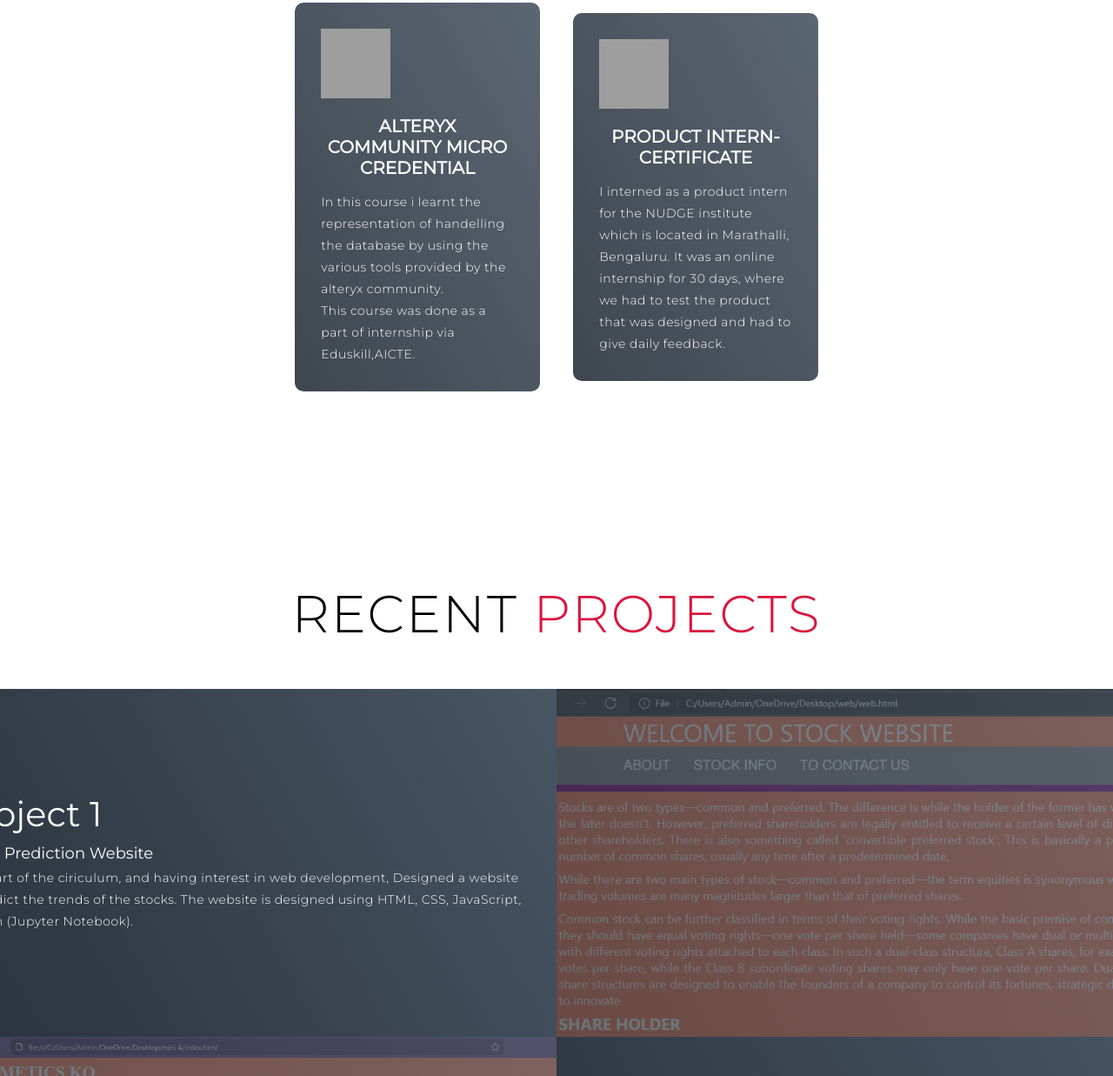
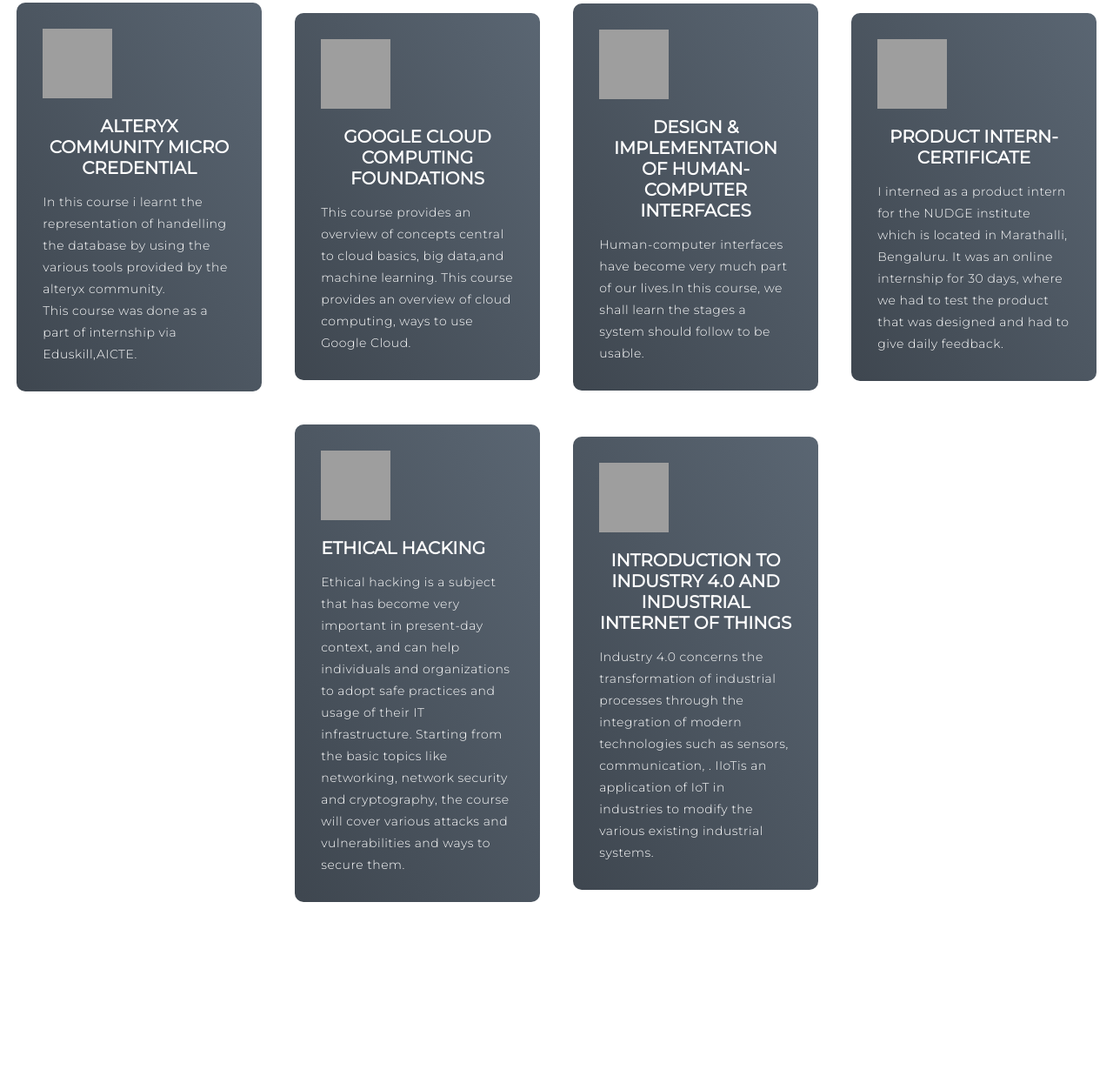
Before and after one commit to LishaRanganath/Portfolio, a plain HTML site: page index.html in a window 1280 px wide. Shown: the part 1586-2823 px from the top of the page at 87% size. Drawn offline with Linux system fonts and the light colour scheme; grey boxes are pictures that could not be loaded.

Commit message:
Update index.html

```diff
--- a/index.html
+++ b/index.html
@@ -58,7 +58,7 @@
       <div class="service-bottom">
         <div class="service-item">
           <div class="icon"><img src="https://img.icons8.com/bubbles/100/000000/services.png" /></div>
-          <h2>Artificial Intelligence: Search Methods for problem solving</h2>
+          <h2>Artificial Intelligence:Search Methods for problem solving</h2>
           <p>In this course i explored a variety of representation formalisms and the associated algorithms for reasoning. I started with a simple language of propositions and so on..</p>
         </div>
         <div class="service-item">
@@ -76,7 +76,7 @@
         <div class="service-item">
           <div class="icon"><img src="https://img.icons8.com/bubbles/100/000000/services.png" /></div>
           <h2>Affective Computing</h2>
-          <p>This course will overview the emotion theory, computational modelling of emotions, analysis of emotions using different modalities (such as voice, facial expressions, physiological signals etc) and related machine learning and/or signal processing techniques.</p>
+          <p>This course overviews the emotion theory, computational modelling, analysis of emotions using different modalities and related machine learning and/or signal processing techniques. Also discusses ethical, legal and social implications of affective computing.</p>
         </div>
         <div class="service-item">
             <div class="icon"><img src="https://img.icons8.com/bubbles/100/000000/services.png" /></div>
@@ -85,8 +85,28 @@
           </div>
           <div class="service-item">
             <div class="icon"><img src="https://img.icons8.com/bubbles/100/000000/services.png" /></div>
+            <h2>Google Cloud Computing Foundations</h2>
+            <p>This course provides an overview of concepts central to cloud basics, big data,and machine learning. This course provides an overview of cloud computing, ways to use Google Cloud.</p>
+          </div>
+          <div class="service-item">
+            <div class="icon"><img src="https://img.icons8.com/bubbles/100/000000/services.png" /></div>
+            <h2>Design & Implementation Of Human-Computer Interfaces</h2>
+            <p>Human-computer interfaces have become very much part of our lives.In this course, we shall learn the stages a system should follow to be usable.</p>
+          </div>
+          <div class="service-item">
+            <div class="icon"><img src="https://img.icons8.com/bubbles/100/000000/services.png" /></div>
             <h2>Product Intern-certificate</h2>
             <p>I interned as a product intern for the NUDGE institute which is located in Marathalli, Bengaluru. It was an online internship for 30 days, where we had to test the product that was designed and had to give daily feedback.</p>
+          </div>
+          <div class="service-item">
+            <div class="icon"><img src="https://img.icons8.com/bubbles/100/000000/services.png" /></div>
+            <h2>Ethical Hacking</h2>
+            <p>Ethical hacking is a subject that has become very important in present-day context, and can help individuals and organizations to adopt safe practices and usage of their IT infrastructure. Starting from the basic topics like networking, network security and cryptography, the course will cover various attacks and vulnerabilities and ways to secure them.</p>
+          </div>
+          <div class="service-item">
+            <div class="icon"><img src="https://img.icons8.com/bubbles/100/000000/services.png" /></div>
+            <h2>Introduction To Industry 4.0 And Industrial Internet Of Things</h2>
+            <p>Industry 4.0 concerns the transformation of industrial processes through the integration of modern technologies such as sensors, communication, . IIoTis an application of IoT in industries to modify the various existing industrial systems.</p>
           </div>
       </div>
     </div>
```
